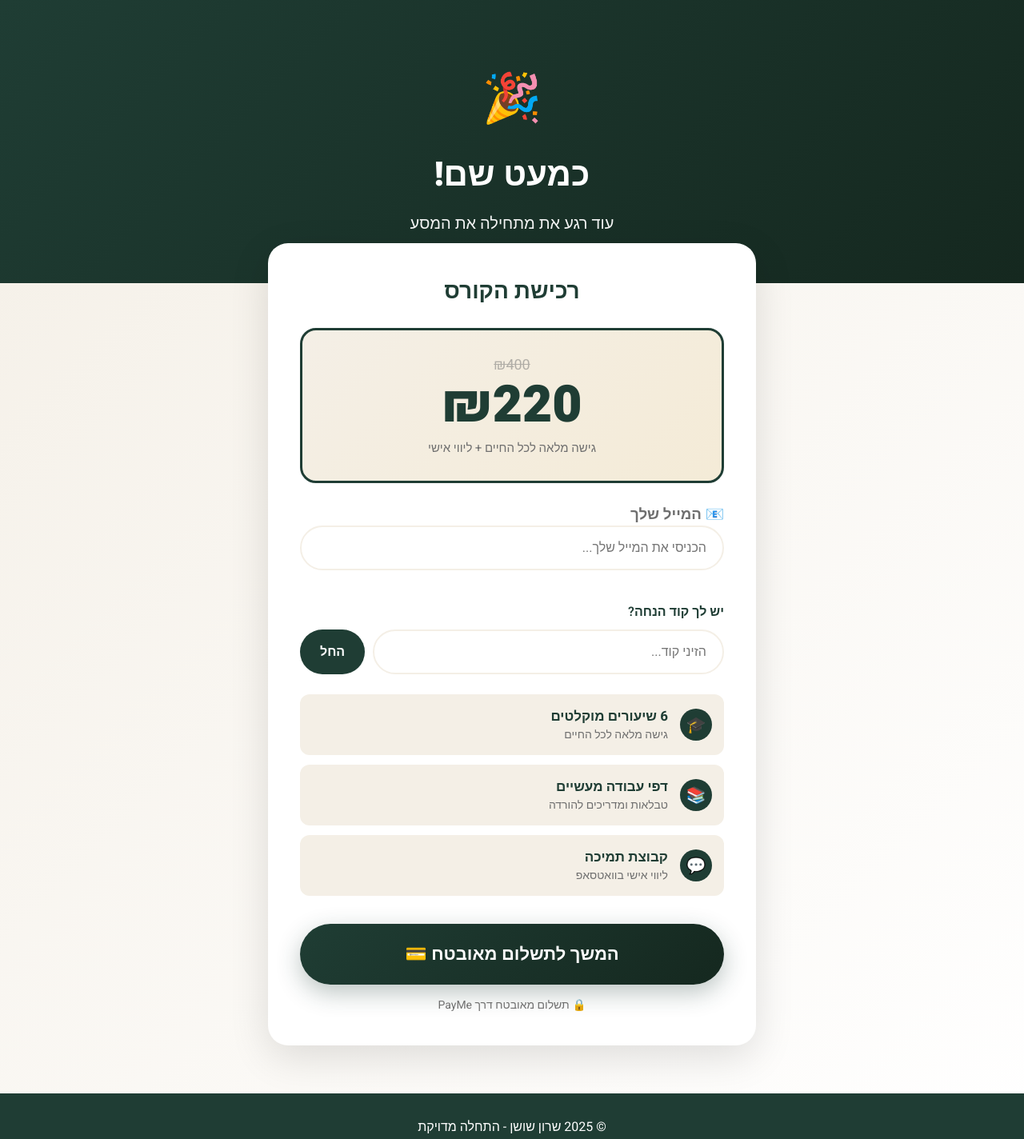
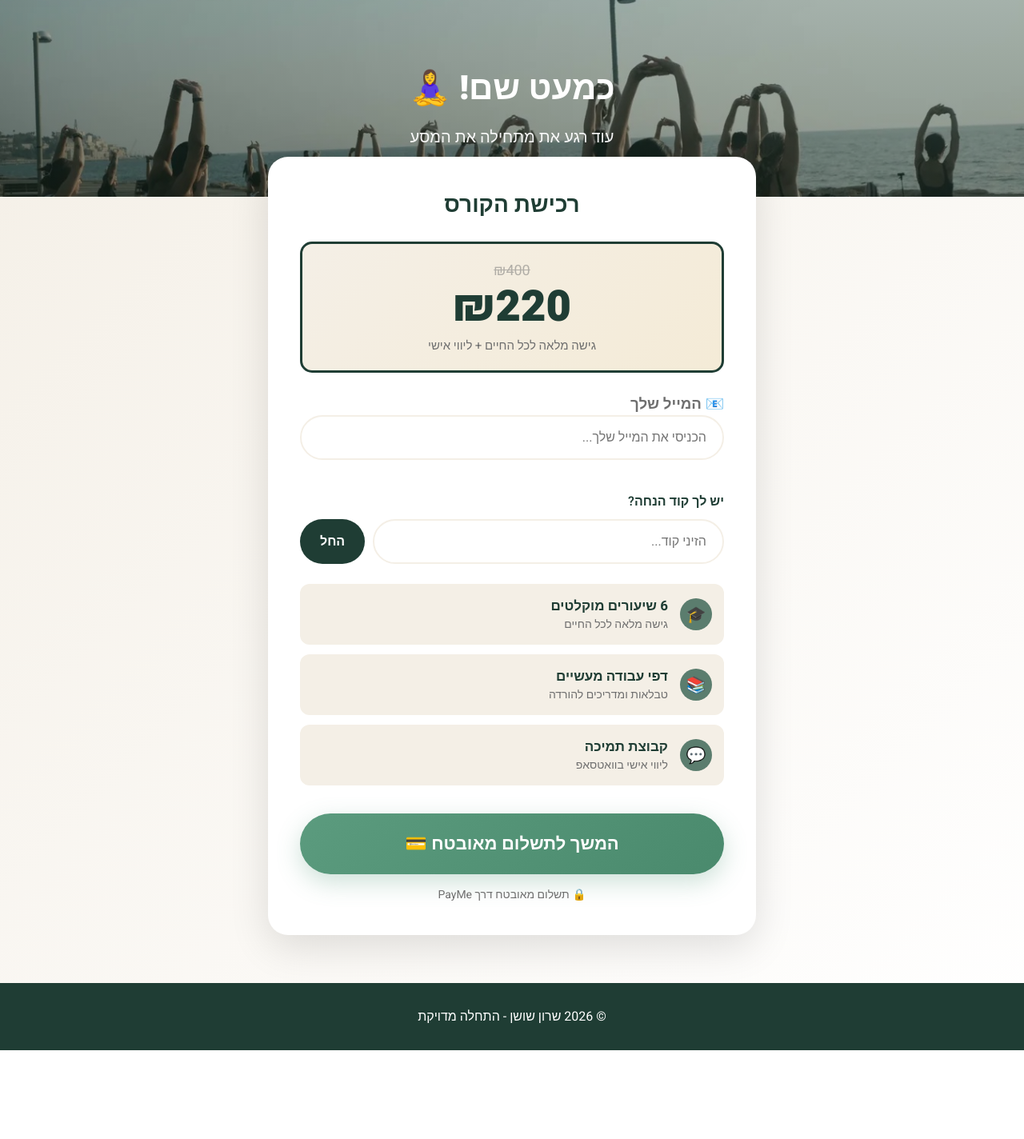
Before and after one commit to yogashushan-web/checkout-yoga, a website: page index.html in a window 1280 px wide. Shown: the whole page at 80% size. After the commit the page ends 1313 px from the top, so only its background shows below. Drawn offline with nearby package versions, Linux system fonts and the light colour scheme.

Commit message:
Add files via upload
ewew

```diff
--- a/index.html
+++ b/index.html
@@ -16,7 +16,9 @@
         }
 
         .hero {
-            background: linear-gradient(135deg, #1F3D34 0%, #15281f 100%);
+            background: linear-gradient(rgba(31, 61, 52, 0.4), rgba(21, 40, 31, 0.5)), url('yoga-outdoor-2.jpg');
+            background-size: cover;
+            background-position: center center;
             color: white;
             padding: 80px 20px 60px;
             text-align: center;
@@ -45,8 +47,8 @@
 
         .price-display {
             background: linear-gradient(135deg, #F4EFE6, #F4EBD7);
-            padding: 30px;
-            border-radius: 20px;
+            padding: 20px;
+            border-radius: 15px;
             margin: 25px 0;
             border: 3px solid #1F3D34;
         }
@@ -59,7 +61,7 @@
         }
 
         .current-price {
-            font-size: 64px;
+            font-size: 54px;
             font-weight: 900;
             color: #1F3D34;
             line-height: 1;
@@ -139,7 +141,7 @@
         .feature-icon {
             width: 40px;
             height: 40px;
-            background: #1F3D34;
+            background: #5B7D6E;
             border-radius: 50%;
             display: flex;
             align-items: center;
@@ -156,7 +158,7 @@
         .pay-btn {
             width: 100%;
             padding: 22px;
-            background: linear-gradient(135deg, #1F3D34, #15281f);
+            background: linear-gradient(135deg, #5B9B7E, #4A8A6D);
             color: white;
             border: none;
             border-radius: 60px;
@@ -165,11 +167,15 @@
             font-weight: 900;
             cursor: pointer;
             transition: all 0.3s ease;
-            box-shadow: 0 10px 30px rgba(31,61,52,0.3);
+            box-shadow: 0 10px 30px rgba(91,155,126,0.3);
             margin-top: 10px;
         }
 
-        .pay-btn:hover { transform: translateY(-3px); box-shadow: 0 15px 40px rgba(31,61,52,0.5); }
+        .pay-btn:hover {
+            transform: translateY(-3px);
+            box-shadow: 0 15px 40px rgba(91,155,126,0.5);
+            background: linear-gradient(135deg, #6AAE91, #5B9B7E);
+        }
         .pay-btn:disabled { opacity: 0.7; cursor: not-allowed; transform: none; }
 
         .security { display: flex; align-items: center; justify-content: center; gap: 8px; margin-top: 15px; color: #6F6F6F; font-size: 14px; }
@@ -179,8 +185,7 @@
 </head>
 <body>
     <div class="hero">
-        <div class="hero-icon">🎉</div>
-        <h1>כמעט שם!</h1>
+        <h1>כמעט שם! 🧘‍♀️</h1>
         <p>עוד רגע את מתחילה את המסע</p>
     </div>
 
@@ -244,7 +249,7 @@
     </div>
 
     <footer>
-        <p>© 2025 שרון שושן - התחלה מדויקת</p>
+        <p>© 2026 שרון שושן - התחלה מדויקת</p>
     </footer>
 
     <script>
```
